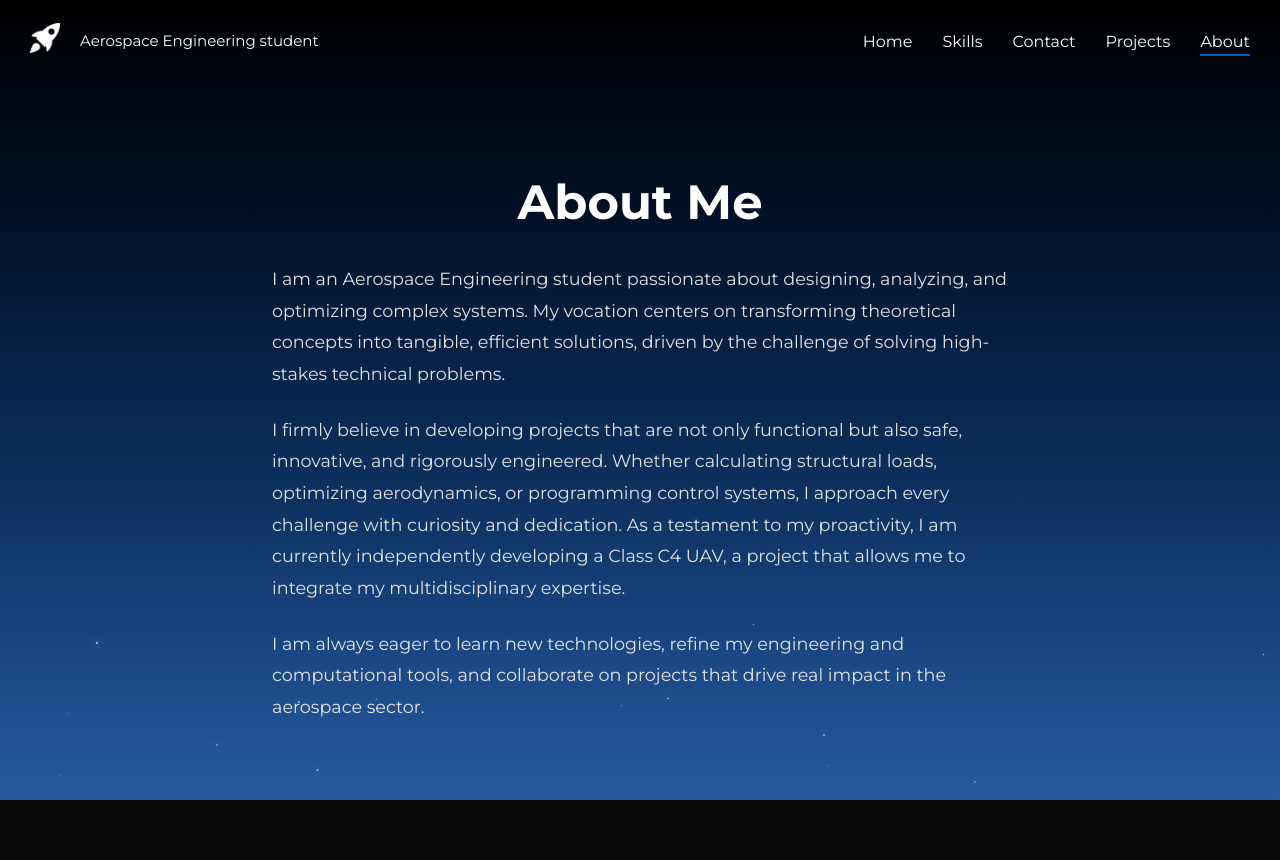
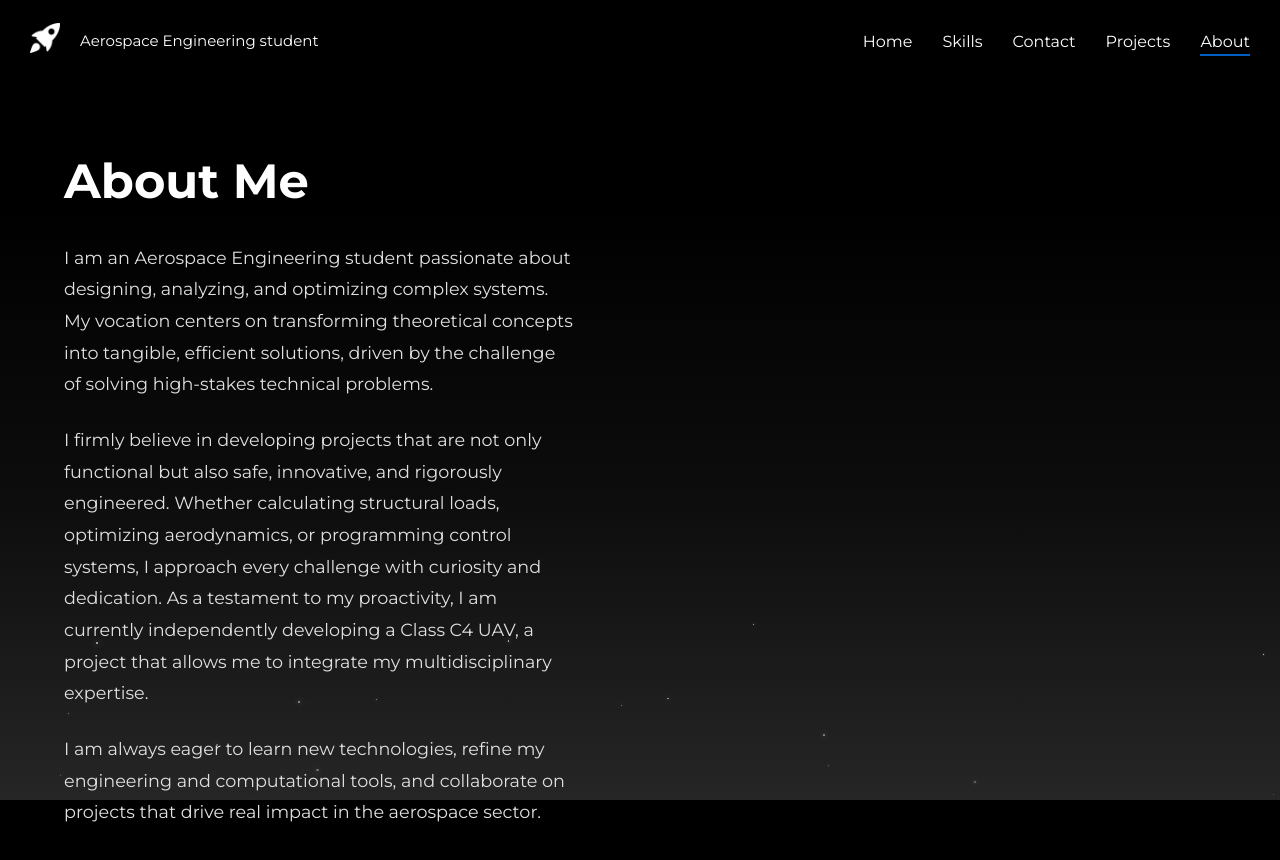
Before and after one commit to jorgerleonn/jorge-portfolio, a Next.js app: page /jorge-portfolio/about in a window 1280 px wide. Shown: the top 860 px of the page. Before the commit the page ends 800 px from the top, so only its background shows below. Built offline with nearby package versions, Linux system fonts and the light colour scheme.

Commit message:
Left-align about page content for photo placement

```diff
--- a/pages/about/index.tsx
+++ b/pages/about/index.tsx
@@ -14,8 +14,9 @@ export default function About() {
       <Navbar />
       <StarsBackground className="fixed inset-0" />
       <section className={styles.aboutSection}>
-        <div className={styles.texto}>
-          <h1>About Me</h1>
+        <div className={styles.contentWrapper}>
+          <h1 className={styles.title}>About Me</h1>
+          <div className={styles.textContainer}>
             <p className={styles.bio}>
               I am an Aerospace Engineering student passionate about designing, analyzing, and optimizing complex systems. My vocation centers on transforming theoretical concepts into tangible, efficient solutions, driven by the challenge of solving high-stakes technical problems.
             </p>
@@ -26,6 +27,7 @@ export default function About() {
               I am always eager to learn new technologies, refine my engineering and computational tools, and collaborate on projects that drive real impact in the aerospace sector.
             </p>
           </div>
+        </div>
       </section>
     </>
   );
--- a/styles/About.module.css
+++ b/styles/About.module.css
@@ -2,22 +2,26 @@
   width: 100%;
   min-height: 100vh;
   display: flex;
-  justify-content: center;
   align-items: center;
   padding-top: 80px;
-  background: linear-gradient(#000, #003e8f);
+  position: relative;
 }
 
-.texto {
-  text-align: center;
-  max-width: 800px;
-  padding: 2rem;
+.contentWrapper {
+  max-width: 45%;
+  padding: 2rem 0 2rem 4rem;
+  text-align: left;
 }
 
-.texto h1 {
+.title {
   font-size: 3rem;
   margin-bottom: 2rem;
   color: #fff;
+  text-align: left;
+}
+
+.textContainer {
+  text-align: left;
 }
 
 .bio {
@@ -29,7 +33,12 @@
 }
 
 @media (max-width: 768px) {
-  .texto h1 {
+  .contentWrapper {
+    max-width: 100%;
+    padding: 2rem;
+  }
+
+  .title {
     font-size: 2rem;
   }
 
```
Lines whose indentation alone changed are shown as unchanged.
